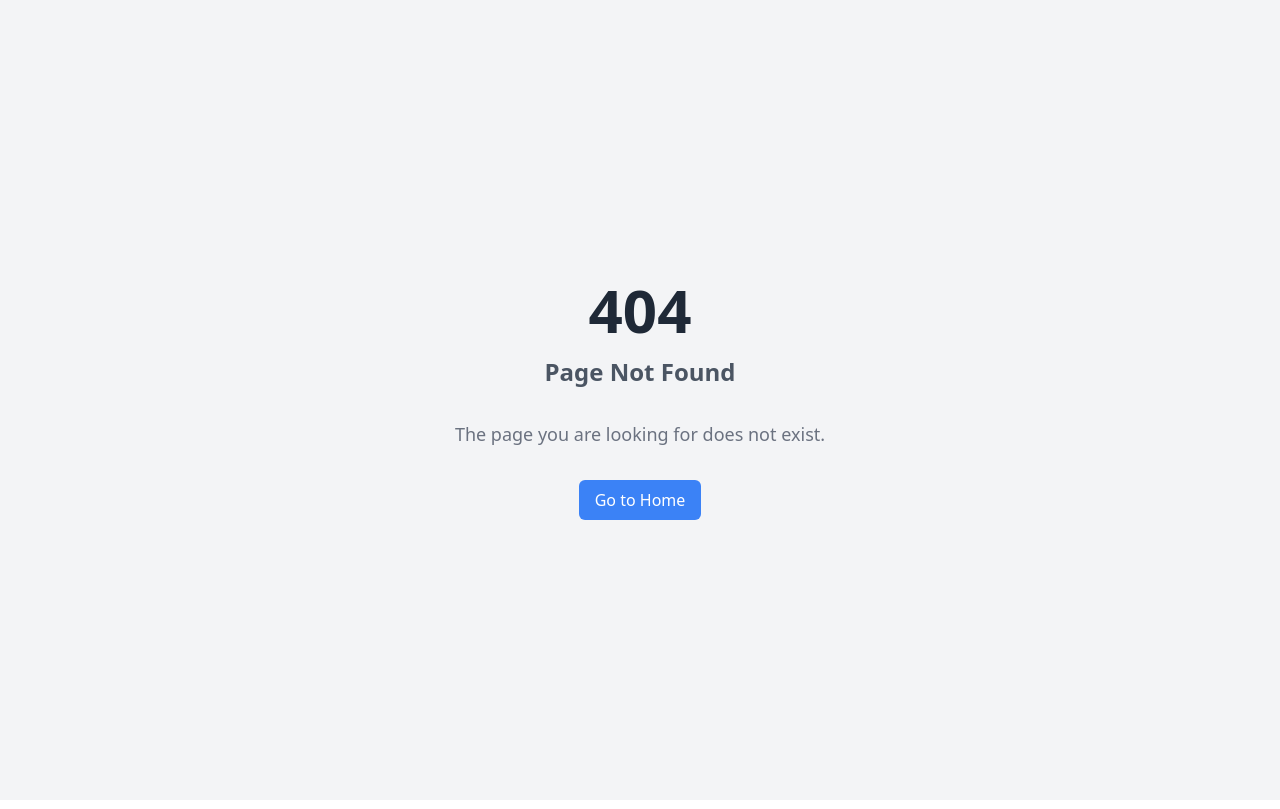
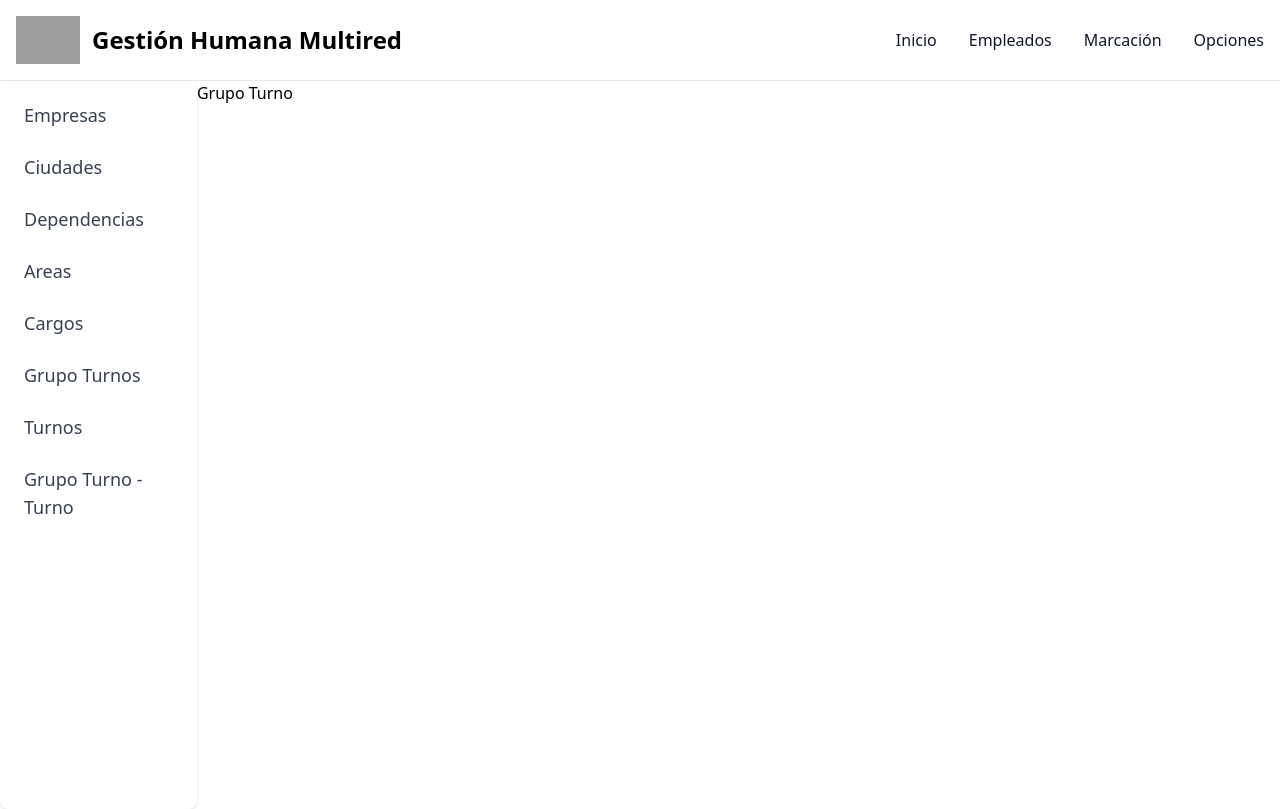
Before and after one commit to llOrtegall/app_cumplimiento, a React (Vite) app: page /opciones/grupo-turno in a window 1280 px wide. Before the commit this address had no page. Built offline with nearby package versions, Linux system fonts and the light colour scheme; grey boxes are pictures that could not be loaded.

Commit message:
Refactor navigation links and paths in NavBarOpciones component

```diff
--- a/src/components/NavBar/NavBarOpciones.tsx
+++ b/src/components/NavBar/NavBarOpciones.tsx
@@ -1,14 +1,14 @@
 import { Link } from "react-router-dom"
 
 const LinkRoutes = [
-  { id: 1, name: 'Empresas', path: '/' },
-  { id: 2, name: 'Ciudades', path: '/' },
-  { id: 3, name: 'Dependencias', path: '/' },
-  { id: 4, name: 'Areas', path: '/' },
-  { id: 5, name: 'Cargos', path: '/' },
-  { id: 6, name: 'Grupo Turnos', path: '/' },
-  { id: 7, name: 'Turnos', path: '/' },
-  { id: 8, name: 'Grupo Turno - Turno', path: '/' }
+  { id: 1, name: 'Empresas', path: '/opciones/empresas' },
+  { id: 2, name: 'Ciudades', path: '/opciones/ciudades' },
+  { id: 3, name: 'Dependencias', path: '/opciones/dependencias' },
+  { id: 4, name: 'Areas', path: '/opciones/areas' },
+  { id: 5, name: 'Cargos', path: '/opciones/cargos' },
+  { id: 6, name: 'Grupo Turnos', path: '/opciones/grupoturno' },
+  { id: 7, name: 'Turnos', path: '/opciones/turnos' },
+  { id: 8, name: 'Grupo Turno - Turno', path: '/opciones/grupo-turno' }
 ]
 
 export const NavBarOpciones = () => {
--- /dev/null
+++ b/src/pages/opciones/views/Areas.tsx
@@ -0,0 +1,7 @@
+export default function Areas() {
+  return (
+    <div>
+      <h1>Areas</h1>
+    </div>
+  );
+}
--- /dev/null
+++ b/src/pages/opciones/views/Cargos.tsx
@@ -0,0 +1,7 @@
+export default function Cargos() {
+  return (
+    <div>
+      <h1>Cargos</h1>
+    </div>
+  );
+}
--- /dev/null
+++ b/src/pages/opciones/views/Ciudades.tsx
@@ -0,0 +1,7 @@
+export default function Ciudades() {
+  return (
+    <div>
+      <h1>Ciudades</h1>
+    </div>
+  );
+}
--- /dev/null
+++ b/src/pages/opciones/views/Dependencias.tsx
@@ -0,0 +1,7 @@
+export default function Dependencias() {
+  return (
+    <div>
+      <h1>Dependencias</h1>
+    </div>
+  );
+}
--- /dev/null
+++ b/src/pages/opciones/views/GrupoTurno.tsx
@@ -0,0 +1,7 @@
+export default function GrupoTurno() {
+  return (
+    <div>
+      <h1>GrupoTurno</h1>
+    </div>
+  );
+}
--- /dev/null
+++ b/src/pages/opciones/views/GrupovsTurno.tsx
@@ -0,0 +1,7 @@
+export default function GrupovsTurno() {
+  return (
+    <div>
+      <h1>GrupovsTurno</h1>
+    </div>
+  );
+}
--- /dev/null
+++ b/src/pages/opciones/views/Turnos.tsx
@@ -0,0 +1,7 @@
+export default function Turnos() {
+  return (
+    <div>
+      <h1>Turnos</h1>
+    </div>
+  );
+}
```
Also changed, not shown: src/routes/index.tsx (+31 -3 lines).
